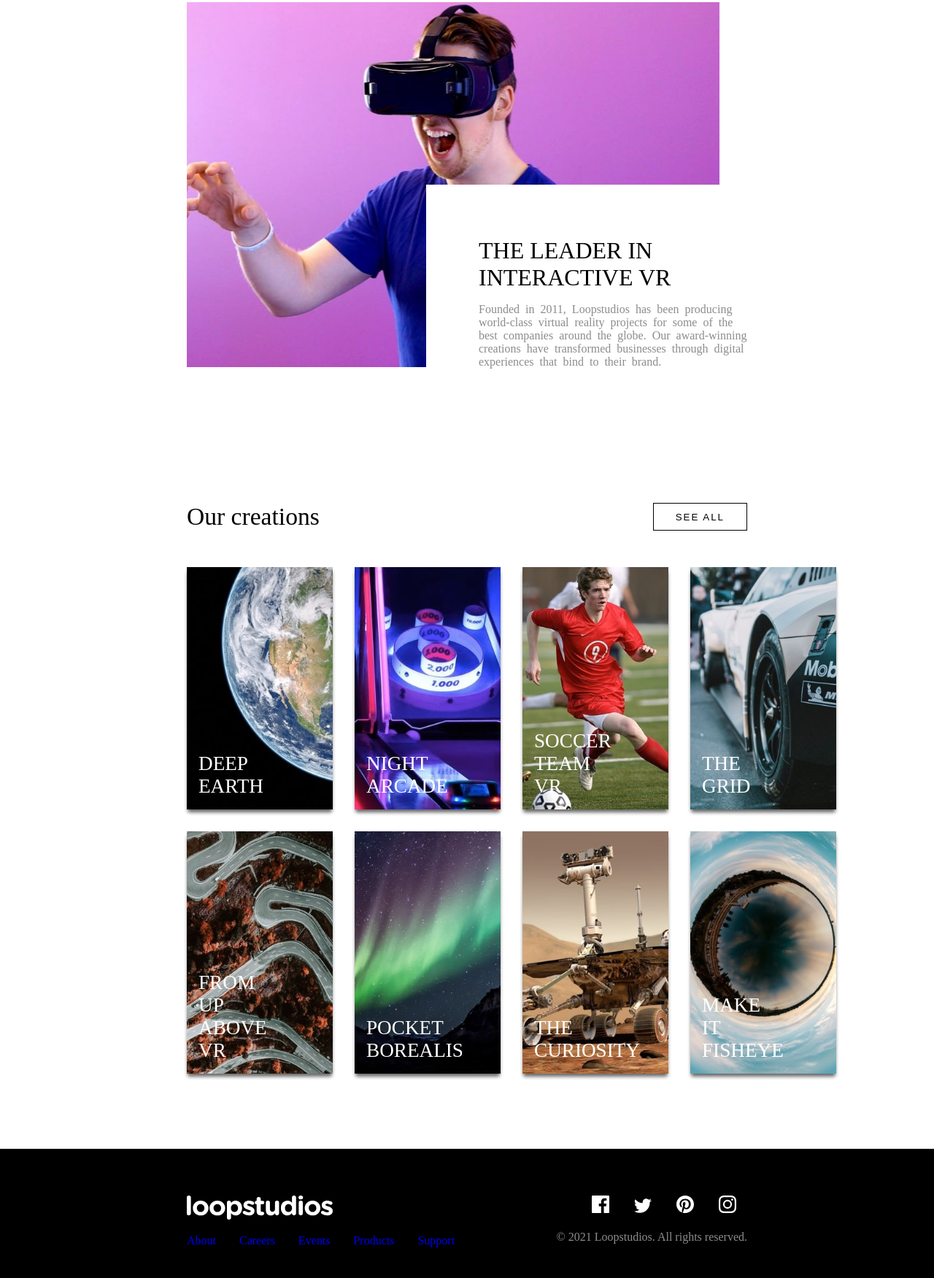
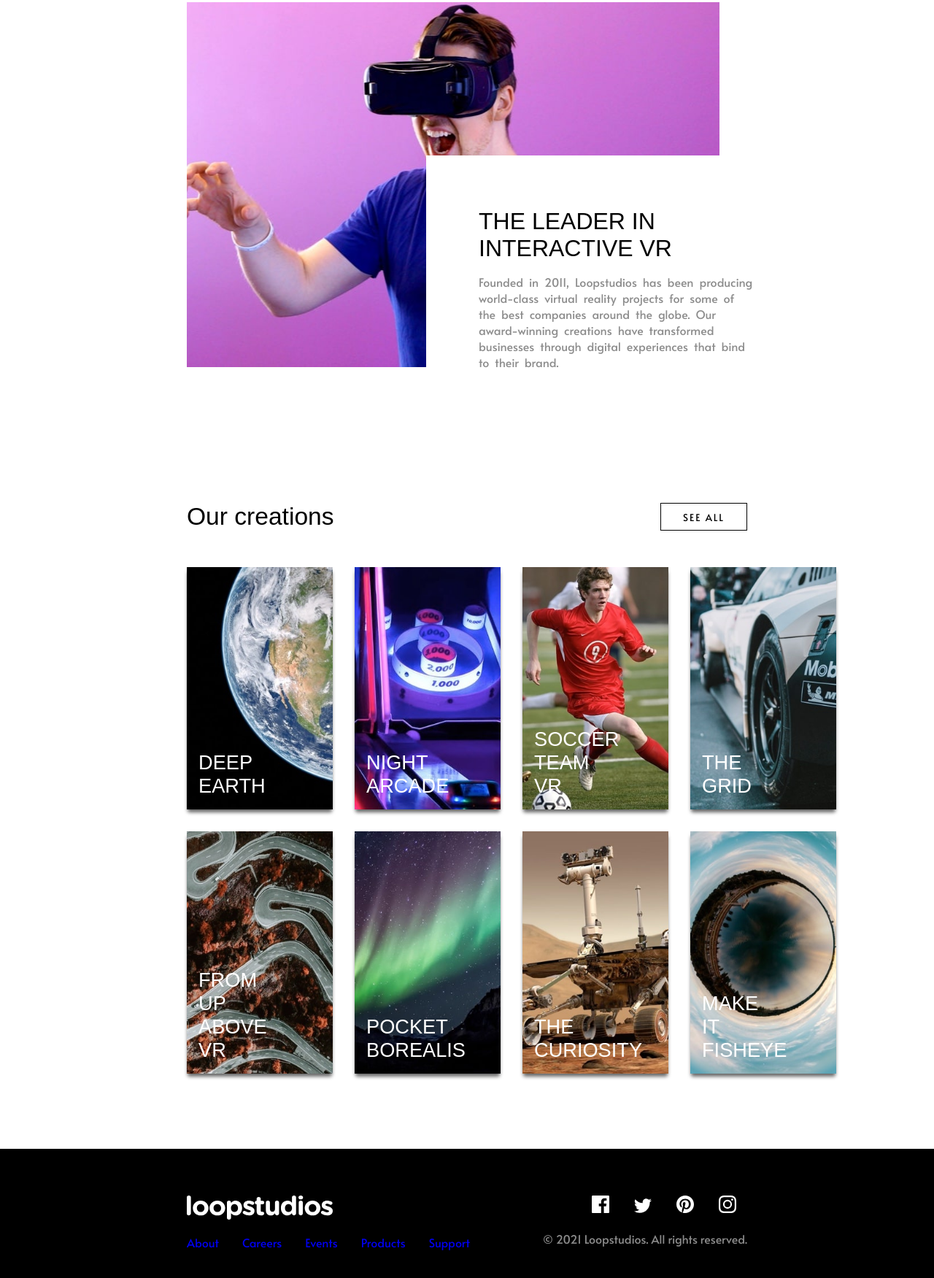
Before and after one commit to AndresOreVel/loop-studio, a plain HTML site: page index.html in a window 1280 px wide. Shown: the part 711-2462 px from the top of the page at 73% size. Drawn offline with Linux system fonts and the light colour scheme.

Commit message:
added fonts

```diff
--- a/sass/_creations.scss
+++ b/sass/_creations.scss
@@ -20,6 +20,7 @@
 .creations__title{
     font-weight: 500;
     font-size: 2.1rem;
+    font-family: variables.$josefinFont;
 }
 
 .onlyDesktop{
@@ -33,6 +34,7 @@
     background-color: transparent;
     color: #000;
     transition: all .3s ease-in-out;
+    font-family: variables.$alataFont;
 }
 
 .onlyDesktop:hover{
@@ -66,6 +68,7 @@
     left: 1rem;
     color: variables.$white;
     z-index: 1;
+    font-family: variables.$josefinFont;
 }
 
 @include mixins.breakpoint-down(mobile){
--- a/sass/_feature.scss
+++ b/sass/_feature.scss
@@ -33,7 +33,7 @@
     padding: 4rem;
     position: absolute;
     right: -5rem;
-    top: 50%;
+    top: 42%;
     max-width: 32.5rem;
     background-color: variables.$white;
     display: flex;
@@ -45,12 +45,14 @@
     text-transform: uppercase;
     font-size: 2rem;
     font-weight: 500;
+    font-family: variables.$josefinFont;
 }
 
 .feature__description__text{
     padding: .5rem;
     word-spacing: .25rem;
     color: variables.$darkGray;
+    font-family: variables.$alataFont;
 }
 
 @include mixins.breakpoint-down(mobile){
--- a/sass/_footer.scss
+++ b/sass/_footer.scss
@@ -30,6 +30,10 @@
     gap: 2rem;
 }
 
+.footer__links_item{
+    font-family: variables.$alataFont;
+}
+
 .footer__social{
     align-self: flex-end;
 }
@@ -41,6 +45,7 @@
 .footer__rights{
     font-size: 1rem;
     color: variables.$darkGray;
+    font-family: variables.$alataFont;
 }
 
 a:visited{
--- a/sass/_global.scss
+++ b/sass/_global.scss
@@ -1,7 +1,3 @@
-
-// @import url('https://fonts.google.com/specimen/Alata');
-// @import url('https://fonts.google.com/specimen/Josefin+Sans');
-
 *,*::after,*::before{
     margin: 0;
     padding: 0;
--- a/sass/_header.scss
+++ b/sass/_header.scss
@@ -62,6 +62,7 @@
 
 .nav__item {
     position: relative;
+    font-family: variables.$alataFont;
 
 
     &::after {
@@ -162,6 +163,8 @@
         font-size: clamp(1.5rem, 5vw, 2rem);
         word-break: break-word;
         line-height: 1.2;
+        font-family: variables.$josefinFont;
+        font-weight: 100;
     }
 
     @include mixins.breakpoint-down(desktop) {
--- a/sass/_variables.scss
+++ b/sass/_variables.scss
@@ -1,5 +1,4 @@
-// @import url('https://fonts.google.com/specimen/Alata');
-// @import url('https://fonts.google.com/specimen/Josefin+Sans');
+@import url('https://fonts.googleapis.com/css2?family=Alata&family=Barlow+Semi+Condensed:ital,wght@0,100;0,200;0,300;0,400;0,500;0,600;0,700;0,800;0,900;1,100;1,200;1,300;1,400;1,500;1,600;1,700;1,800;1,900&family=Fraunces:ital,opsz,wght@0,9..144,100..900;1,9..144,100..900&family=Inter:ital,opsz,wght@0,14..32,100..900;1,14..32,100..900&family=Lato:ital,wght@0,100;0,300;0,400;0,700;0,900;1,100;1,300;1,400;1,700;1,900&family=Montserrat:ital,wght@0,100..900;1,100..900&family=Outfit:wght@100..900&family=Poppins:ital,wght@0,100;0,200;0,300;0,400;0,500;0,600;0,700;0,800;0,900;1,100;1,200;1,300;1,400;1,500;1,600;1,700;1,800;1,900&family=Source+Sans+3:ital,wght@0,200..900;1,200..900&family=Young+Serif&display=swap');
 
 /* Colors*/
 
@@ -10,8 +9,8 @@ $veryDarkGray: hsl(0, 0%, 41%);
 
 /* Fonts */
 
-$alataFont: "Alata, sans-serif";
-$josefinFont: "Josefin+Sans, sans-serif";
+$alataFont: 'Alata', sans-serif;
+$josefinFont: 'Josefin Sans', sans-serif;
 
 $normalPadding: 5% 20% 8% 20%;
 $footerPadding: 5% 20% 5% 20%;
```
Also changed, not shown: sass/style.css, 1 other file.
